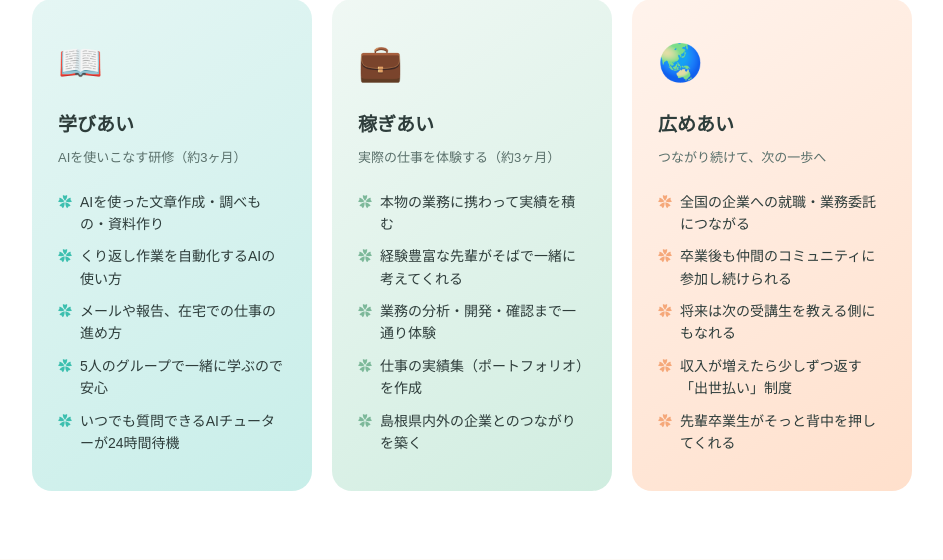
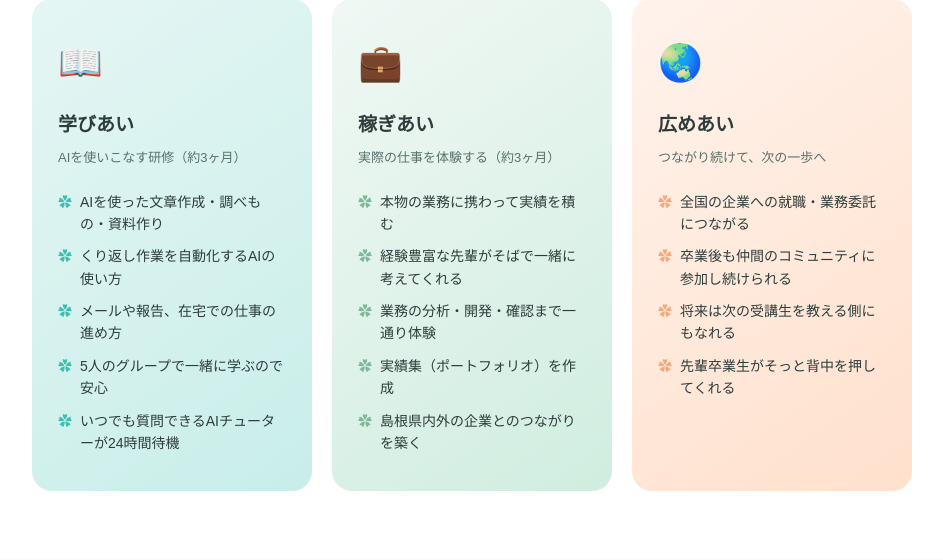
Before and after one commit to Robo-Co-op/Shimane-recruitment, a PHP site: page / in a window 1280 px wide. Shown: the part 2249-2809 px from the top of the page, without its empty margins (168-1111 px from the left). Run offline with PHP 8.4, Linux system fonts and the light colour scheme; some libraries are stand-ins or nearby versions.

Commit message:
Remove 出世払い line, trim portfolio wording, shorten Q6 hint
- index.php: remove 「出世払い」制度 list item; already had ① fix
- en/index.php: remove "Deferred-payment plan" list item; "concrete work" → "work"
- admin/includes/db.php: drop "お持ちでない場合は空欄で構いません。" / "Leave blank…" from Q6 hint seed

Co-Authored-By: Claude Sonnet 4.6 <noreply@anthropic.com>
Claude-Session: https://claude.ai/code/session_01CfuTN3DP95wQs2MjLhHoiZ

```diff
--- a/admin/includes/db.php
+++ b/admin/includes/db.php
@@ -227,7 +227,7 @@ function _ensure_forms_seeded(PDO $db): void {
     ],null);
 
     _iq($db,$en,2,60,'resume_url','url','6. Resume / CV — URL',
-        'Share the URL of the file where you uploaded your resume (Google Drive, Dropbox, etc.). Leave blank if you do not have one ready.',
+        'Share the URL of the file where you uploaded your resume (Google Drive, Dropbox, etc.).',
         'https://drive.google.com/...',0,[],null);
     _iq($db,$en,2,70,'pc_skill','radio','7. PC skill',
         'Select the option that best describes your computer skills.','',0,[
@@ -299,7 +299,7 @@ function _ensure_forms_seeded(PDO $db): void {
         ['value'=>'other','label'=>'その他','sub'=>''],
     ],null);
     _iq($db,$ja,2,60,'resume_url','url','6. 履歴書・職務経歴書 URL',
-        'Google Drive、Dropbox などにアップロードしたファイルの URL をご記入ください。お持ちでない場合は空欄で構いません。',
+        'Google Drive、Dropbox などにアップロードしたファイルの URL をご記入ください。',
         'https://drive.google.com/...',0,[],null);
     _iq($db,$ja,2,70,'pc_skill','radio','7. PC スキル',
         'ご自身のパソコンスキルに最も近いものを選択してください。','',0,[
--- a/en/index.php
+++ b/en/index.php
@@ -154,7 +154,7 @@
           <li>Build a real track record on actual client work</li>
           <li>Senior mentors think alongside you every step</li>
           <li>Experience the full cycle: analysis, build, review</li>
-          <li>Build a portfolio of concrete work achievements</li>
+          <li>Build a portfolio of work achievements</li>
           <li>Grow connections with companies in and beyond Shimane</li>
         </ul>
       </div>
@@ -166,7 +166,6 @@
           <li>Connect to jobs and freelance contracts nationwide</li>
           <li>Remain part of the graduate community after completion</li>
           <li>Eventually become a trainer for the next cohort</li>
-          <li>Deferred-payment plan: pay back a little as your income grows</li>
           <li>Alumni mentors give you a gentle push forward</li>
         </ul>
       </div>
--- a/index.php
+++ b/index.php
@@ -155,7 +155,7 @@
           <li>本物の業務に携わって実績を積む</li>
           <li>経験豊富な先輩がそばで一緒に考えてくれる</li>
           <li>業務の分析・開発・確認まで一通り体験</li>
-          <li>仕事の実績集（ポートフォリオ）を作成</li>
+          <li>実績集（ポートフォリオ）を作成</li>
           <li>島根県内外の企業とのつながりを築く</li>
         </ul>
       </div>
@@ -167,7 +167,6 @@
           <li>全国の企業への就職・業務委託につながる</li>
           <li>卒業後も仲間のコミュニティに参加し続けられる</li>
           <li>将来は次の受講生を教える側にもなれる</li>
-          <li>収入が増えたら少しずつ返す「出世払い」制度</li>
           <li>先輩卒業生がそっと背中を押してくれる</li>
         </ul>
       </div>
```
